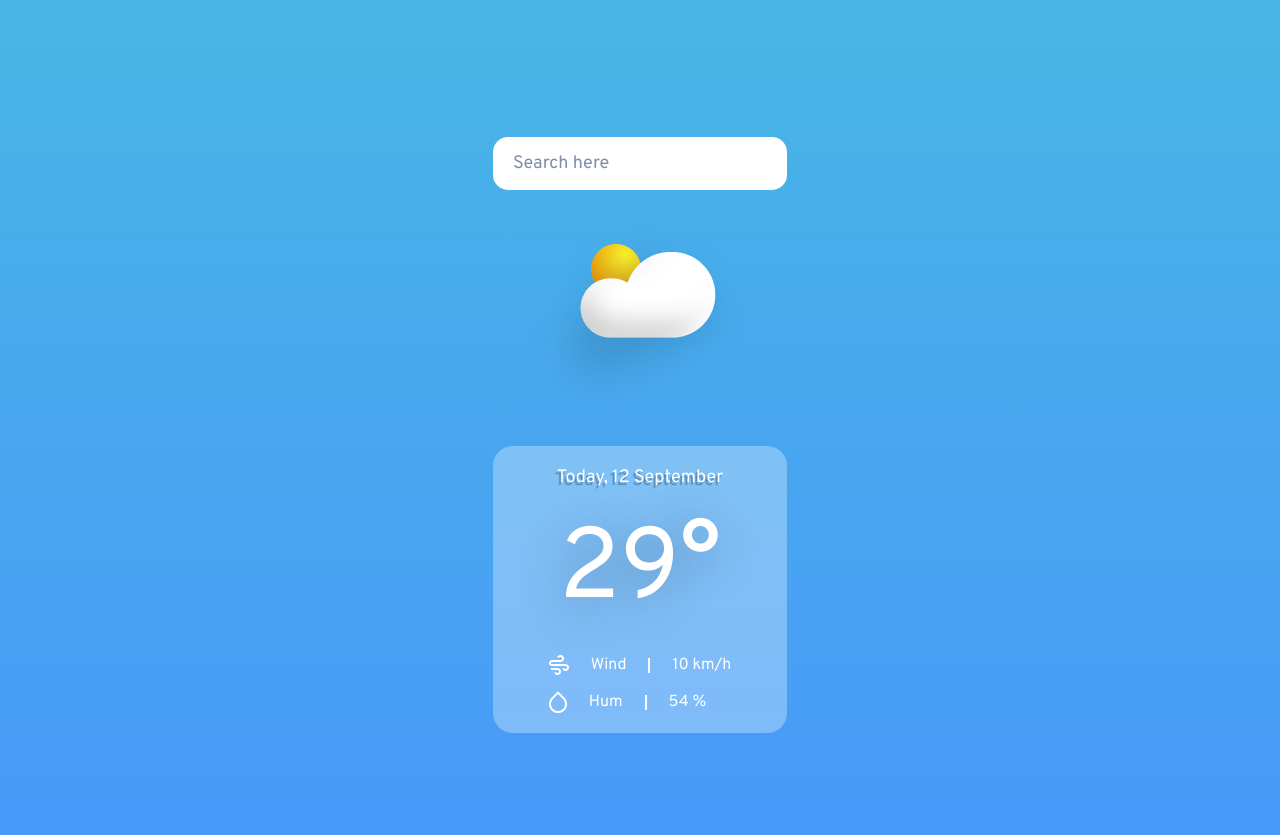
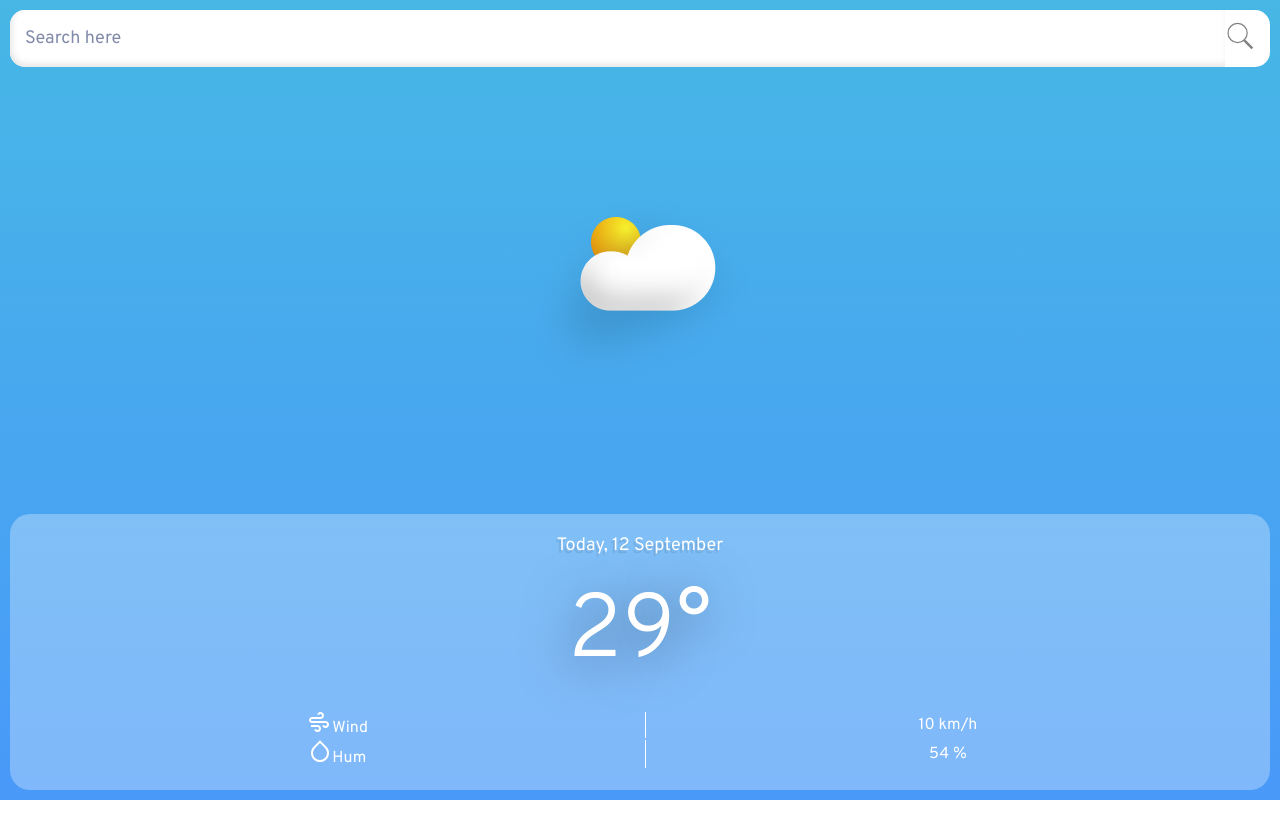
Before and after one commit to Eldorbek06/weather_app, a website built with Vite: page index.html in a window 1280 px wide. After the commit the page ends 800 px from the top, so only its background shows below. Built offline with nearby package versions, Linux system fonts and the light colour scheme.

Commit message:
new html and css for first page

```diff
--- a/index.html
+++ b/index.html
@@ -11,25 +11,34 @@
 <body>
 
 	<div class="container">
-		<input type="search" placeholder="Search here">
+		<form name="search" class="search">
+			<input type="search" placeholder="Search here">
+			<button>
+				<img src="/public/icons/search.svg" alt="icon">
+			</button>
+		</form>
 		<img src="/public/images/cloud_&_sun.png" alt="image">
 		<div class="info_block">
 			<div class="date">Today, <span>12 September</span></div>
 			<h1>29°</h1>
-			<div class="wind__hum">
-				<div class="wind">
-					<img src="/public/icons/Vector (5).svg" alt="icon">
-					<span>Wind</span>
-					<div class="divider"></div>
-					<span id="wind">10 km/h</span>
-				</div>
-				<div class="hum">
-					<img src="/public/icons/Vector (6).svg" alt="icon">
-					<span>Hum</span>
-					<div class="divider"></div>
-					<span id="hum">54 %</span>
-				</div>
-			</div>
+			<table>
+				<tr>
+					<td align="center">
+						<img src="/public/icons/Vector (5).svg" alt="icon">
+						<span>Wind</span>
+					</td>
+					<td id="wind_view" align="center">
+						10 km/h
+					</td>
+				</tr>
+				<tr>
+					<td align="center">
+						<img src="/public/icons/Vector (6).svg" alt="icon">
+						<span>Hum</span>
+					</td>
+					<td id="hum_view" align="center">54 %</td>
+				</tr>
+			</table>
 		</div>
 	</div>
 
--- a/package.json
+++ b/package.json
@@ -12,6 +12,7 @@
     "vite": "^4.2.0"
   },
   "dependencies": {
+    "axios": "^1.3.5",
     "sass": "^1.62.0"
   }
 }
--- a/style.scss
+++ b/style.scss
@@ -8,79 +8,92 @@
 }
 
 body {
-    background-image: linear-gradient(#47B6E5, #4999F9);
+    background-image: linear-gradient(#47B7E5, #4999F9);
     height: 100vh;
 }
 
 .container {
-    max-width: 354px;
+    min-width: 320px;
+    margin: auto;
     height: 100%;
-    margin: 35px auto;
+    padding: 10px;
     display: flex;
     flex-direction: column;
-    justify-content: center;
     align-items: center;
-    padding: 0 30px;
-    gap: 30px;
+    justify-content: space-between;
+
+    .search {
+        width: 100%;
+        height: 57px;
+        display: flex;
+        align-items: center;
+        background-color: white;
+        border-radius: 15px;
+        padding-right: 15px;
+
+        button {
+            all: unset;
         }
 
         input {
-    padding: 15px 20px;
             width: 100%;
-    background-color: white;
+            height: 100%;
+            box-shadow: inset 2px -3px 6px rgba(0, 0, 0, 0.1), inset -6px 4px 4px rgba(255, 255, 255, 0.1);
+            border: none;
+            font-size: 18px;
             color: #838BAA;
-    font-weight: 400;
-    font-size: 18px;
+            border-radius: 15px 0 0 15px;
+            padding: 15px;
             outline: none;
-    border: none;
-    border-radius: 15px;
 
             &::placeholder {
-        font-weight: 400;
                 font-size: 18px;
                 color: #838BAA;
             }
         }
 
+        img {
+            width: 30px;
+            height: 30px;
+            filter: invert(50%);
+            cursor: pointer;
+
+            &:hover {
+                filter: invert(0%);
+            }
+        }
+    }
+
     .info_block {
+        width: 100%;
+        padding: 20px;
         display: flex;
         flex-direction: column;
         align-items: center;
         gap: 20px;
-    width: 100%;
         background: rgba(255, 255, 255, 0.3);
         border-radius: 20px;
         color: white;
-    padding: 20px;
 
         .date {
-        font-weight: 400;
+            text-shadow: -2px 3px 1px rgba(0, 0, 0, 0.1);
             font-size: 18px;
-        text-shadow: -2px 3px 1px rgba(0, 0, 0, 0.3);
         }
 
         h1 {
-        text-shadow: -4px 8px 50px rgba(0, 0, 0, 0.3);
-        font-weight: 400;
-        font-size: 100px;
+            font-size: 90px;
+            font-weight: 300;
+            text-shadow: -4px 8px 50px rgba(0, 0, 0, .5);
         }
 
-    .wind__hum {
-        display: flex;
-        flex-direction: column;
-        gap: 16px;
+        table {
+            width: 100%;
 
-        .wind,
-        .hum {
-            display: flex;
-            align-items: center;
-            gap: 22px;
-
-            .divider {
-                width: 2px;
-                height: 15px;
-                background: white;
+            td {
+                &:first-child {
+                    border-right: 1px solid white;
                 }
             }
         }
     }
+}
```
Also changed, not shown: main.js (+88 -0 lines), public/icons/search.svg (added), 1 other file. Lines whose indentation alone changed are shown as unchanged.
